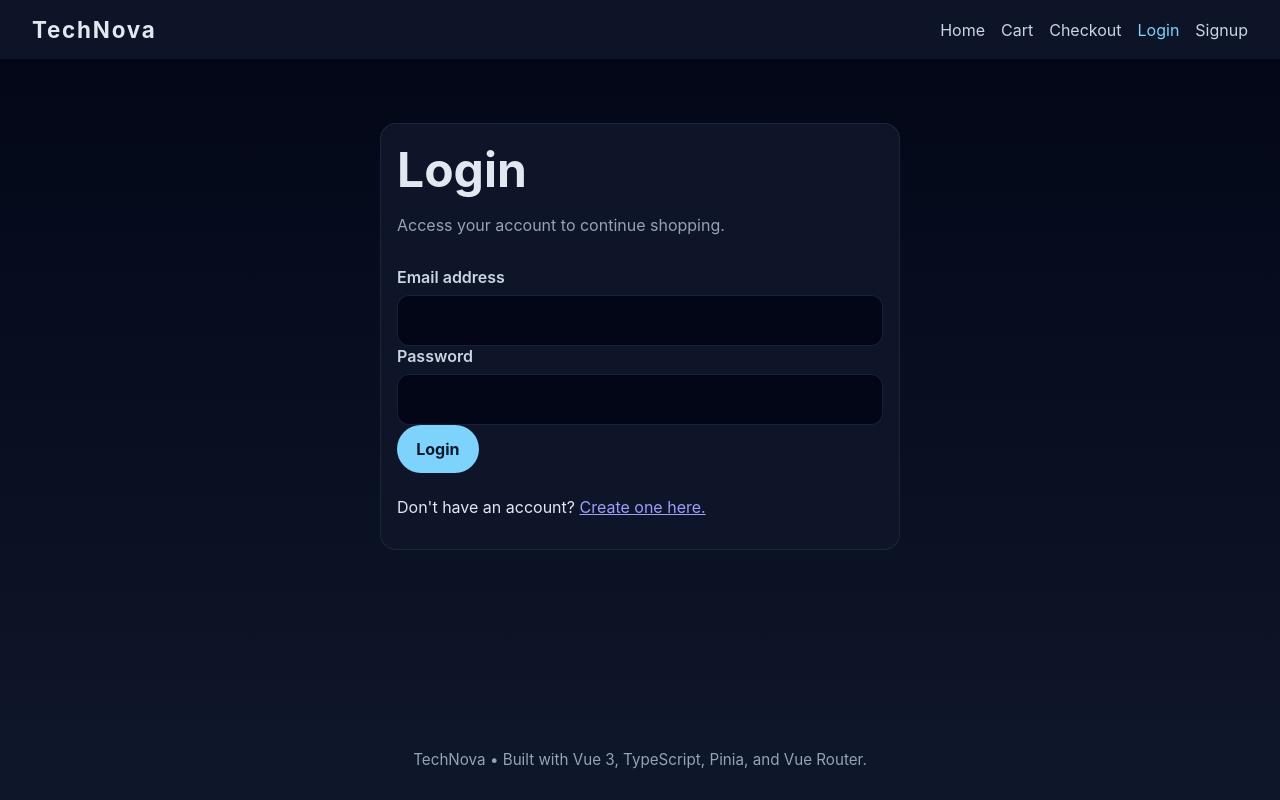
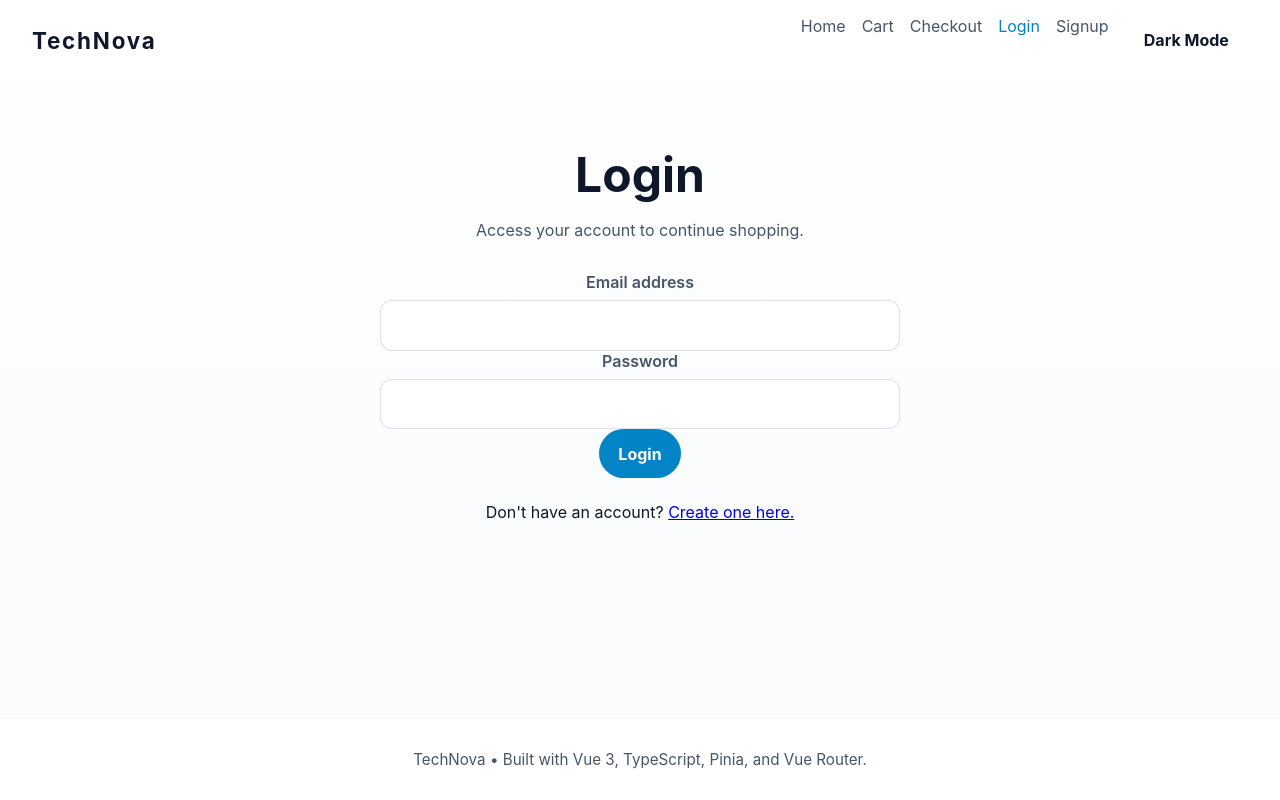
Before and after one commit to SamhiAGM/GUI-project, a Vue app: page /login in a window 1280 px wide. Built offline with nearby package versions, Linux system fonts and the light colour scheme.

Commit message:
Dark mode

```diff
--- a/src/App.vue
+++ b/src/App.vue
@@ -12,6 +12,9 @@
         <RouterLink to="/checkout">Checkout</RouterLink>
         <RouterLink v-if="!auth.isAuthenticated" to="/login">Login</RouterLink>
         <RouterLink v-if="!auth.isAuthenticated" to="/signup">Signup</RouterLink>
+        <button class="button button-secondary theme-toggle" @click="toggleTheme">
+          {{ theme === 'dark' ? 'Light Mode' : 'Dark Mode' }}
+        </button>
         <button v-if="auth.isAuthenticated" class="button button-secondary" @click="logout">
           Logout
         </button>
@@ -28,8 +31,26 @@
 
 <script setup lang="ts">
 import { RouterLink, RouterView } from 'vue-router'
+import { ref, onMounted } from 'vue'
 import { useAuthStore } from './stores/auth'
 
 const auth = useAuthStore()
 const logout = () => auth.logout()
+
+const theme = ref<'dark' | 'light'>('dark')
+
+const applyTheme = (value: 'dark' | 'light') => {
+  theme.value = value
+  document.documentElement.classList.toggle('light', value === 'light')
+  document.documentElement.classList.toggle('dark', value === 'dark')
+  localStorage.setItem('theme', value)
+}
+
+const toggleTheme = () => applyTheme(theme.value === 'dark' ? 'light' : 'dark')
+
+onMounted(() => {
+  const savedTheme = localStorage.getItem('theme') as 'dark' | 'light' | null
+  const prefersDark = window.matchMedia?.('(prefers-color-scheme: dark)').matches
+  applyTheme(savedTheme ?? (prefersDark ? 'dark' : 'light'))
+})
 </script>
--- a/src/styles.css
+++ b/src/styles.css
@@ -1,8 +1,46 @@
 :root {
   color-scheme: dark;
   font-family: Inter, ui-sans-serif, system-ui, -apple-system, BlinkMacSystemFont, 'Segoe UI', sans-serif;
-  background: #0f172a;
-  color: #e2e8f0;
+  --bg: #0f172a;
+  --bg-shade: #020617;
+  --surface: rgba(15, 23, 42, 0.9);
+  --surface-strong: #020617;
+  --surface-card: rgba(248, 249, 250, 0.12);
+  --text: #e2e8f0;
+  --muted: #94a3b8;
+  --accent: #7dd3fc;
+  --accent-strong: #38bdf8;
+  --price: #f59e0b;
+  --button-bg: #7dd3fc;
+  --button-text: #0f172a;
+  --input-bg: #020617;
+  --input-border: rgba(148, 163, 184, 0.16);
+  --search-bg: #ffffff;
+  --search-text: #0f172a;
+  --search-border: #ef4444;
+  --danger: #ef4444;
+  --danger-strong: #dc2626;
+}
+
+.light {
+  color-scheme: light;
+  --bg: #f8fafc;
+  --bg-shade: #ffffff;
+  --surface: rgba(255, 255, 255, 0.92);
+  --surface-strong: #f1f5f9;
+  --surface-card: #ffffff;
+  --text: #0f172a;
+  --muted: #475569;
+  --accent: #0284c7;
+  --accent-strong: #0ea5e9;
+  --price: #b45309;
+  --button-bg: #0284c7;
+  --button-text: #ffffff;
+  --input-bg: #ffffff;
+  --input-border: rgba(148, 163, 184, 0.32);
+  --search-bg: #ffffff;
+  --search-text: #0f172a;
+  --search-border: #ef4444;
 }
 
 * {
@@ -12,7 +50,8 @@
 body {
   margin: 0;
   min-height: 100vh;
-  background: linear-gradient(180deg, #020617 0%, #0f172a 100%);
+  background: linear-gradient(180deg, var(--bg-shade) 0%, var(--bg) 100%);
+  color: var(--text);
 }
 
 button {
@@ -28,7 +67,7 @@ button {
 .site-header,
 .site-footer {
   padding: 1rem 2rem;
-  background: rgba(15, 23, 42, 0.9);
+  background: var(--surface);
   backdrop-filter: blur(10px);
 }
 
@@ -54,14 +93,14 @@ button {
 }
 
 .main-nav a {
-  color: #cbd5e1;
+  color: var(--muted);
   text-decoration: none;
   transition: color 0.2s ease;
 }
 
 .main-nav a.router-link-active,
 .main-nav a:hover {
-  color: #7dd3fc;
+  color: var(--accent);
 }
 
 main {
@@ -72,12 +111,12 @@ main {
 .site-footer {
   text-align: center;
   font-size: 0.95rem;
-  color: #94a3b8;
+  color: var(--muted);
 }
 
 .user-badge {
   margin-top: 0.35rem;
-  color: #7dd3fc;
+  color: var(--accent);
   font-weight: 600;
 }
 
@@ -97,7 +136,7 @@ main {
 }
 
 .page-subtitle {
-  color: #94a3b8;
+  color: var(--muted);
   margin: 0 auto 2rem;
   max-width: 720px;
 }
@@ -122,43 +161,69 @@ main {
 }
 
 .product-grid {
-  grid-template-columns: repeat(auto-fit, minmax(240px, 1fr));
+  grid-template-columns: repeat(auto-fill, minmax(220px, 1fr));
 }
 
 .card {
-  border: 1px solid rgba(148, 163, 184, 0.12);
-  border-radius: 1rem;
-  padding: 1rem;
-  background: rgba(15, 23, 42, 0.95);
-  transition: transform 0.2s ease, border-color 0.2s ease;
+  background: transparent;
+  transition: transform 0.2s ease;
+  text-align: center;
 }
 
 .card:hover {
   transform: translateY(-3px);
-  border-color: rgba(125, 211, 252, 0.5);
+}
+
+.image-wrapper {
+  background: var(--surface-card);
+  border-radius: 0.5rem;
+  padding: 1rem;
+  margin-bottom: 1rem;
+  display: flex;
+  align-items: center;
+  justify-content: center;
+  aspect-ratio: 1 / 1;
 }
 
 .card img {
-  width: 100%;
-  border-radius: 0.75rem;
-  display: block;
-  margin-bottom: 1rem;
+  max-width: 100%;
+  max-height: 100%;
+  object-fit: contain;
+  border-radius: 0.25rem;
+  mix-blend-mode: multiply;
 }
 
 .card-heading {
   margin: 0 0 0.5rem;
-  font-size: 1.15rem;
+  font-size: 1rem;
+  font-weight: 700;
+  color: var(--text);
+  text-transform: uppercase;
 }
 
 .card-text {
   margin: 0 0 1rem;
-  color: #cbd5e1;
+  color: var(--muted);
   min-height: 3rem;
+}
+
+.price-container {
+  display: flex;
+  flex-direction: column;
+  align-items: center;
+  gap: 0.25rem;
+}
+
+.old-price {
+  font-size: 0.85rem;
+  color: var(--muted);
+  text-decoration: line-through;
 }
 
 .price {
   font-weight: 700;
-  color: #7dd3fc;
+  color: var(--price);
+  font-size: 1.1rem;
 }
 
 .button {
@@ -168,24 +233,28 @@ main {
   padding: 0.9rem 1.2rem;
   border: none;
   border-radius: 999px;
-  color: #0f172a;
-  background: #7dd3fc;
+  color: var(--button-text);
+  background: var(--button-bg);
   font-weight: 700;
   cursor: pointer;
   transition: background 0.2s ease;
 }
 
 .button:hover {
-  background: #38bdf8;
+  background: var(--accent-strong);
 }
 
 .button-secondary {
-  background: rgba(148, 163, 184, 0.12);
-  color: #cbd5e1;
+  background: var(--surface-smooth);
+  color: var(--text);
+}
+
+.theme-toggle {
+  min-width: 120px;
 }
 
 .alert {
-  border-left: 4px solid #38bdf8;
+  border-left: 4px solid var(--accent-strong);
   background: rgba(56, 189, 248, 0.08);
   padding: 1rem;
   border-radius: 0.75rem;
@@ -211,15 +280,15 @@ main {
 
 .field label {
   font-weight: 600;
-  color: #cbd5e1;
+  color: var(--muted);
 }
 
 .field input,
 .field select,
 .field textarea {
-  border: 1px solid rgba(148, 163, 184, 0.16);
-  background: #020617;
-  color: #e2e8f0;
+  border: 1px solid var(--input-border);
+  background: var(--input-bg);
+  color: var(--text);
   padding: 0.9rem 1rem;
   border-radius: 0.75rem;
   font: inherit;
@@ -243,25 +312,25 @@ main {
 
 .table th {
   text-align: left;
-  color: #94a3b8;
+  color: var(--muted);
 }
 
 .table td {
-  color: #e2e8f0;
+  color: var(--text);
 }
 
 .badge {
   display: inline-flex;
   padding: 0.25rem 0.65rem;
-  background: rgba(125, 211, 252, 0.14);
+  background: var(--surface-smooth);
   border-radius: 999px;
-  color: #7dd3fc;
+  color: var(--accent);
   font-size: 0.85rem;
 }
 
 .message {
   margin-top: 1.5rem;
-  color: #e2e8f0;
+  color: var(--text);
 }
 
 .search-bar {
@@ -269,9 +338,9 @@ main {
   align-items: stretch;
   max-width: 800px;
   margin: 0 auto 2.5rem;
-  border: 2px solid #ef4444;
+  border: 2px solid var(--search-border);
   border-radius: 0.75rem;
-  background: #ffffff;
+  background: var(--search-bg);
   overflow: hidden;
   height: 52px;
 }
@@ -280,7 +349,7 @@ main {
   flex: 1;
   border: none;
   background: transparent;
-  color: #0f172a;
+  color: var(--search-text);
   padding: 0 1.5rem;
   font-size: 1rem;
   outline: none;
@@ -288,14 +357,14 @@ main {
 }
 
 .search-bar input::placeholder {
-  color: #94a3b8;
+  color: var(--muted);
 }
 
 .search-bar select {
   border: none;
-  border-left: 1px solid #e2e8f0;
+  border-left: 1px solid var(--search-text);
   background: transparent;
-  color: #334155;
+  color: var(--text);
   padding: 0 1.25rem;
   font-size: 0.95rem;
   outline: none;
@@ -303,7 +372,7 @@ main {
 }
 
 .search-bar .search-button {
-  background: #ef4444;
+  background: var(--danger);
   color: white;
   border: none;
   padding: 0 1.5rem;
@@ -316,5 +385,5 @@ main {
 }
 
 .search-bar .search-button:hover {
-  background: #dc2626;
+  background: var(--danger-strong);
 }
```
